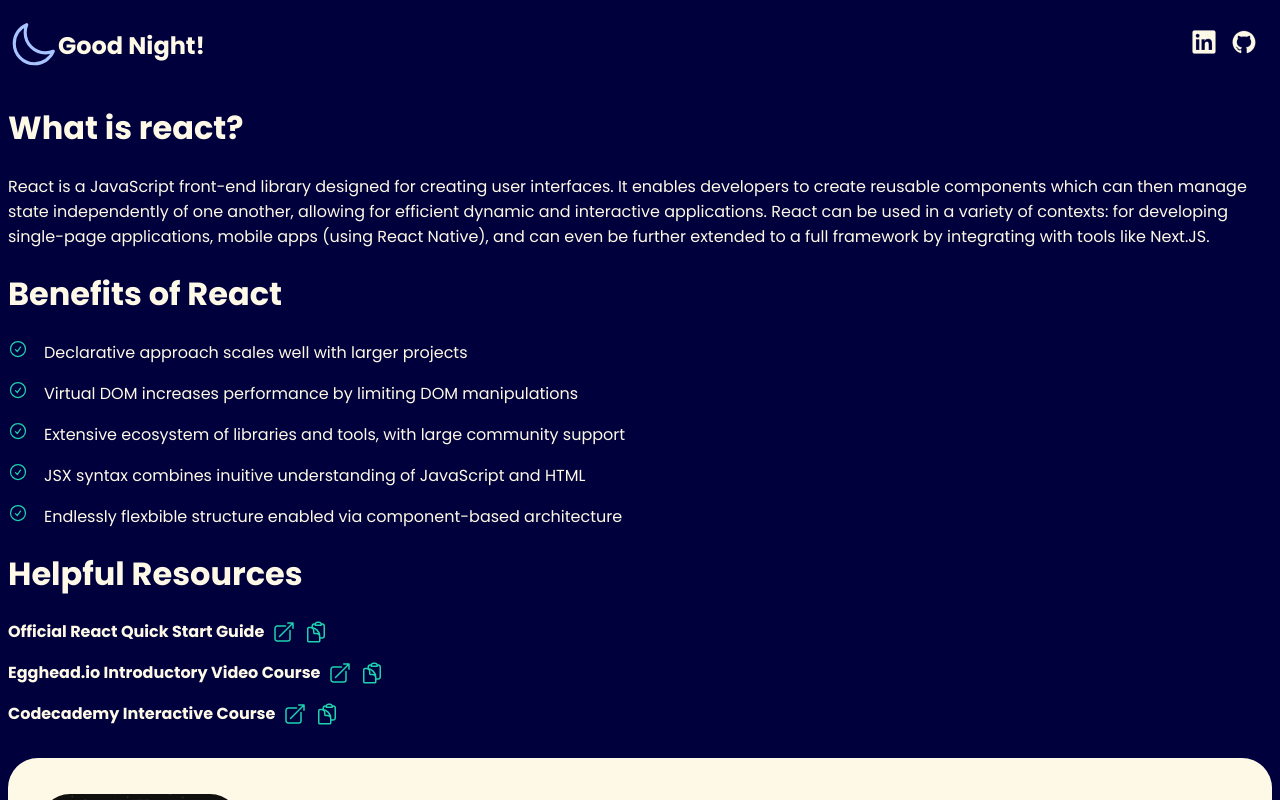
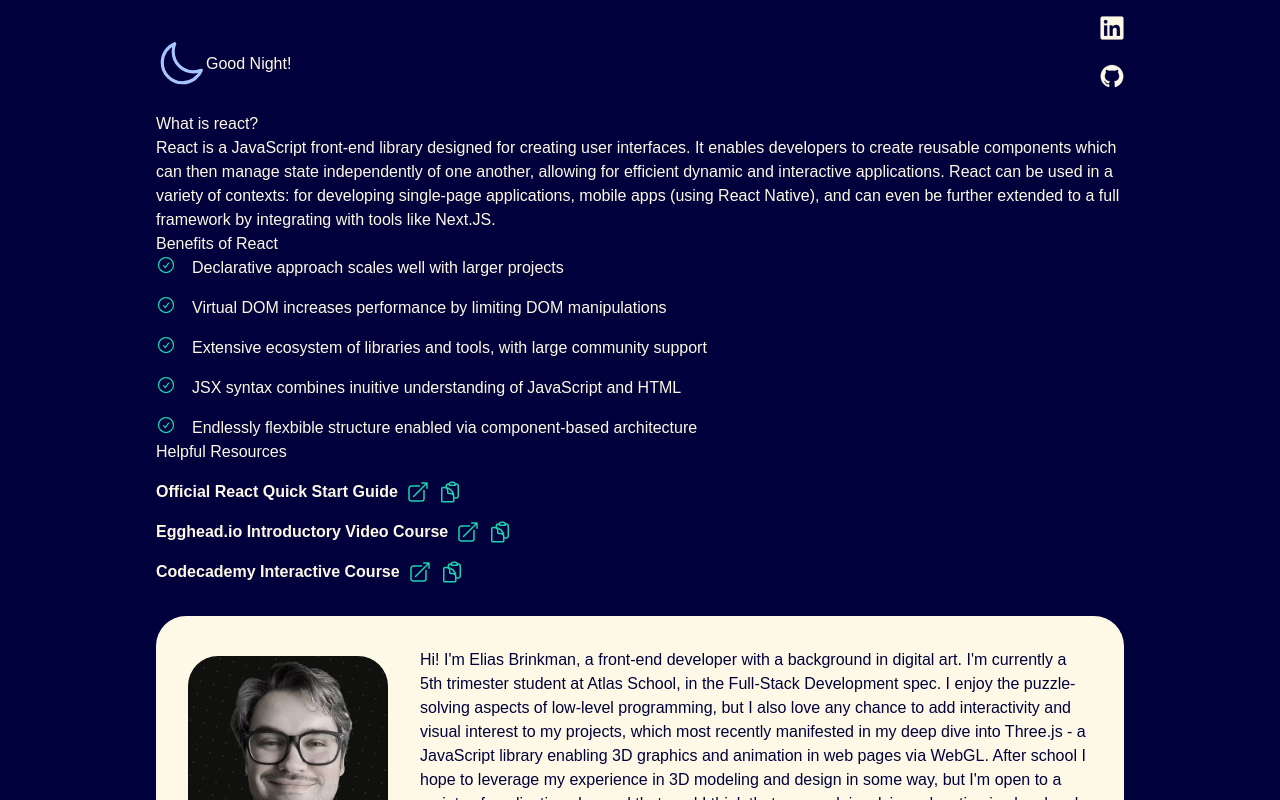
Before and after one commit to EliBrank/atlas-react-and-jsx, a React (Vite) app: page / in a window 1280 px wide. Shown: the top 800 px of the page. Built offline with nearby package versions, Linux system fonts and the light colour scheme.

Commit message:
add tailwind support

```diff
--- a/package.json
+++ b/package.json
@@ -10,8 +10,10 @@
     "preview": "vite preview"
   },
   "dependencies": {
+    "@tailwindcss/vite": "4.1.7",
     "react": "19.0.0",
-    "react-dom": "19.0.0"
+    "react-dom": "19.0.0",
+    "tailwindcss": "4.1.7"
   },
   "devDependencies": {
     "@types/react": "19.0.2",
--- a/src/App.jsx
+++ b/src/App.jsx
@@ -6,7 +6,7 @@
 
 function App() {
   return (
-    <>
+    <div className="max-w-250 mx-auto my-0 p-4">
       <Header />
       <Section title="What is react?">
         React is a JavaScript front-end library designed for creating user interfaces. It enables developers to create reusable components which can then manage state independently of one another, allowing for efficient dynamic and interactive applications. React can be used in a variety of contexts: for developing single-page applications, mobile apps (using React Native), and can even be further extended to a full framework by integrating with tools like Next.JS.
@@ -29,7 +29,7 @@
         Hi! I'm Elias Brinkman, a front-end developer with a background in digital art. I'm currently a 5th trimester student at Atlas School, in the Full-Stack Development spec. I enjoy the puzzle-solving aspects of low-level programming, but I also love any chance to add interactivity and visual interest to my projects, which most recently manifested in my deep dive into Three.js - a JavaScript library enabling 3D graphics and animation in web pages via WebGL. After school I hope to leverage my experience in 3D modeling and design in some way, but I'm open to a variety of applications beyond that, and I think that any work involving education is also deeply appealing! Outside of programming, I also enjoy collecting vinyl records and playing indie video games.
       </AboutMe>
       <Footer />
-    </>
+    </div>
   );
 }
 
--- a/src/components/Header.jsx
+++ b/src/components/Header.jsx
@@ -2,7 +2,7 @@
 import SocialLinks from "../components/SocialLinks";
 
 const Header = () => {
-  return <nav>
+  return <nav className="flex justify-between items-center">
     <Greeting />
     <SocialLinks />
   </nav>
--- a/src/index.css
+++ b/src/index.css
@@ -1,3 +1,4 @@
+@import "tailwindcss";
 @import url("https://fonts.googleapis.com/css2?family=Poppins:ital,wght@0,100;0,200;0,300;0,400;0,500;0,600;0,700;0,800;0,900;1,100;1,200;1,300;1,400;1,500;1,600;1,700;1,800;1,900&display=swap");
 
 :root {
@@ -19,17 +20,17 @@
   color: var(--offwhite);
 }
 
-.app, .App {
-  max-width: 1000px;
-  margin: 0 auto;
-  padding: 1rem 1rem;
-}
+/* .app, .App { */
+/*   max-width: 1000px; */
+/*   margin: 0 auto; */
+/*   padding: 1rem 1rem; */
+/* } */
 
-nav {
-  display: flex;
-  justify-content: space-between;
-  align-items: center;
-}
+/* nav { */
+/*   display: flex; */
+/*   justify-content: space-between; */
+/*   align-items: center; */
+/* } */
 
 .greeting {
   display: flex;
--- a/src/main.jsx
+++ b/src/main.jsx
@@ -5,4 +5,4 @@
 const rootDiv = document.getElementById('root');
 const root = ReactDOM.createRoot(rootDiv);
 
-root.render(<App />);
+root.render(<App class=""/>);
--- a/vite.config.js
+++ b/vite.config.js
@@ -1,9 +1,13 @@
 import { defineConfig } from 'vite'
+import tailwindcss from '@tailwindcss/vite'
 import react from '@vitejs/plugin-react'
 
 // https://vitejs.dev/config/
 export default defineConfig({
-  plugins: [react()],
+  plugins: [
+    react(),
+    tailwindcss(),
+  ],
   server: {
     host: '0.0.0.0',
     port: 5173,
```
Also changed, not shown: 1 other file (tests, documents, lock files or other folders).
